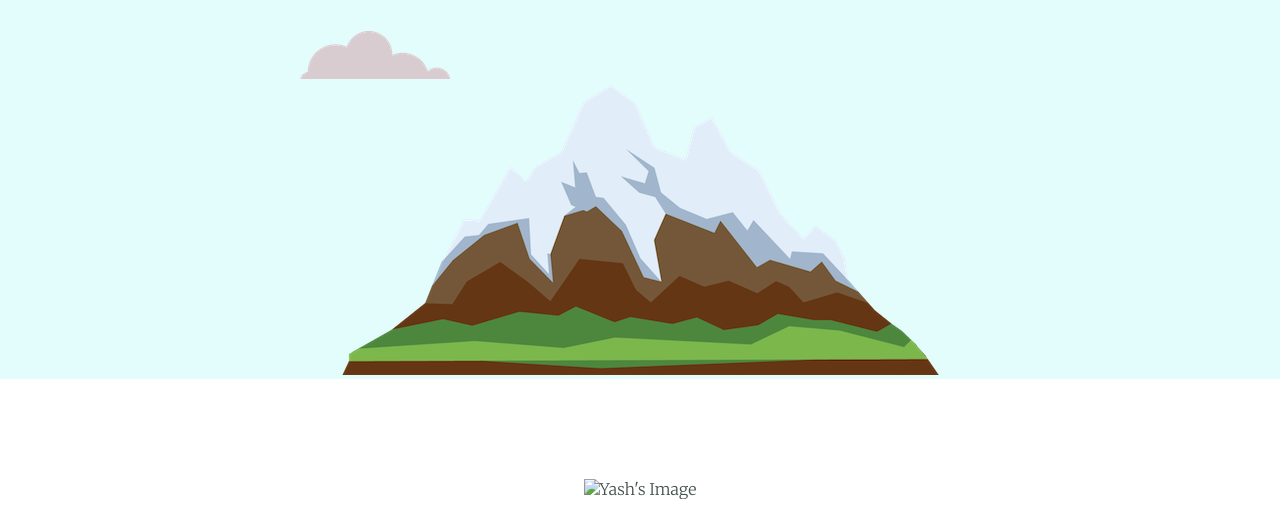
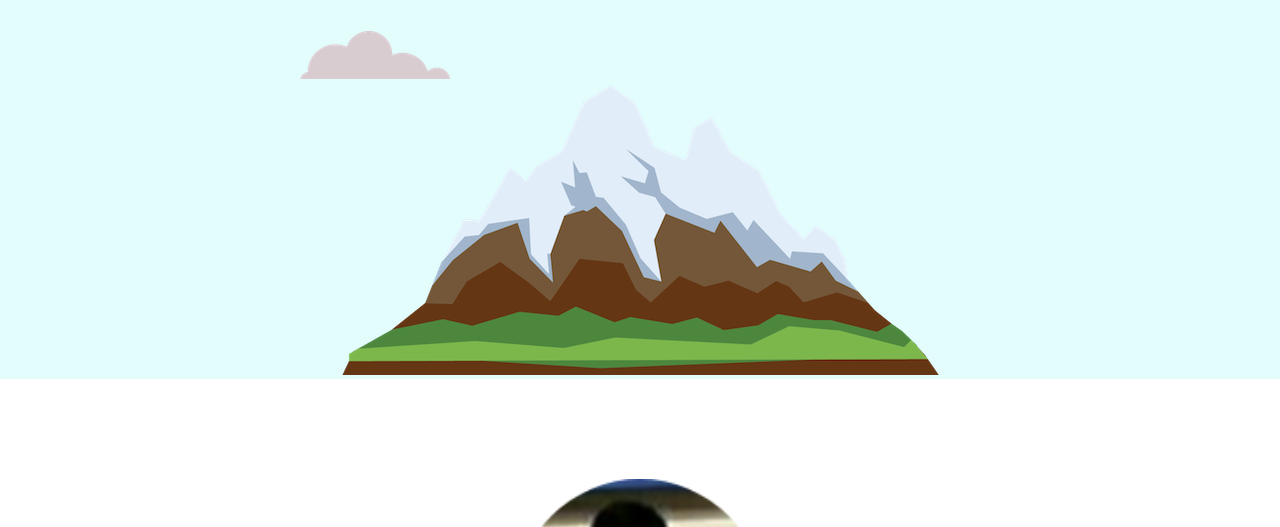
Before and after one commit to Yash-Wasalwar-07/Personal-Site, a plain HTML site: page index.html in a window 1280 px wide. Shown: the part 380-907 px from the top of the page. Drawn offline with Linux system fonts and the light colour scheme.

Commit message:
Update index.html

```diff
--- a/index.html
+++ b/index.html
@@ -24,7 +24,7 @@
 
     <div class="middle-container">
         <div class="profile">
-            <img class="profile-img" src="/HTML - Personal Site/Yash2.png" alt="Yash's Image">
+            <img class="profile-img" src="images/Yash2.png" alt="Yash's Image">
             <h2>Hello.</h2>
             <p class="into-para">I am a web designer and a freelancer. I ❤️ to explore various technologies and
                 resources.</p>
```
